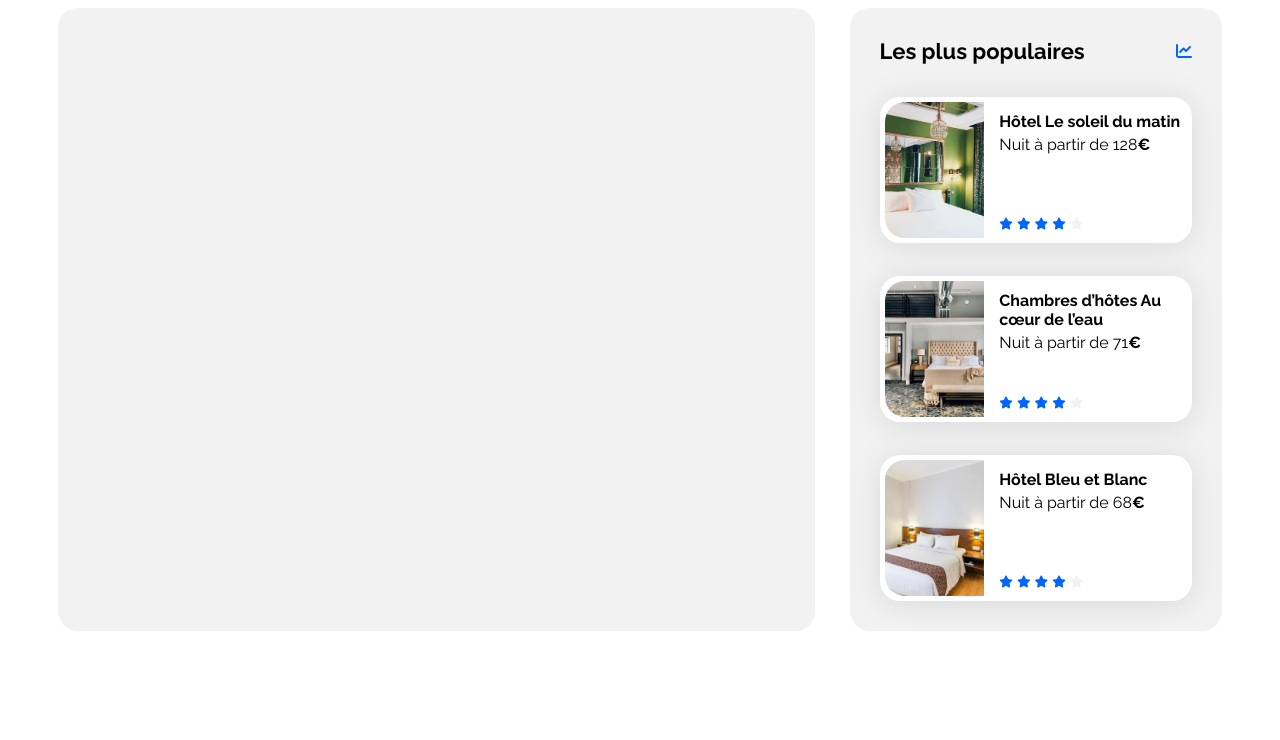
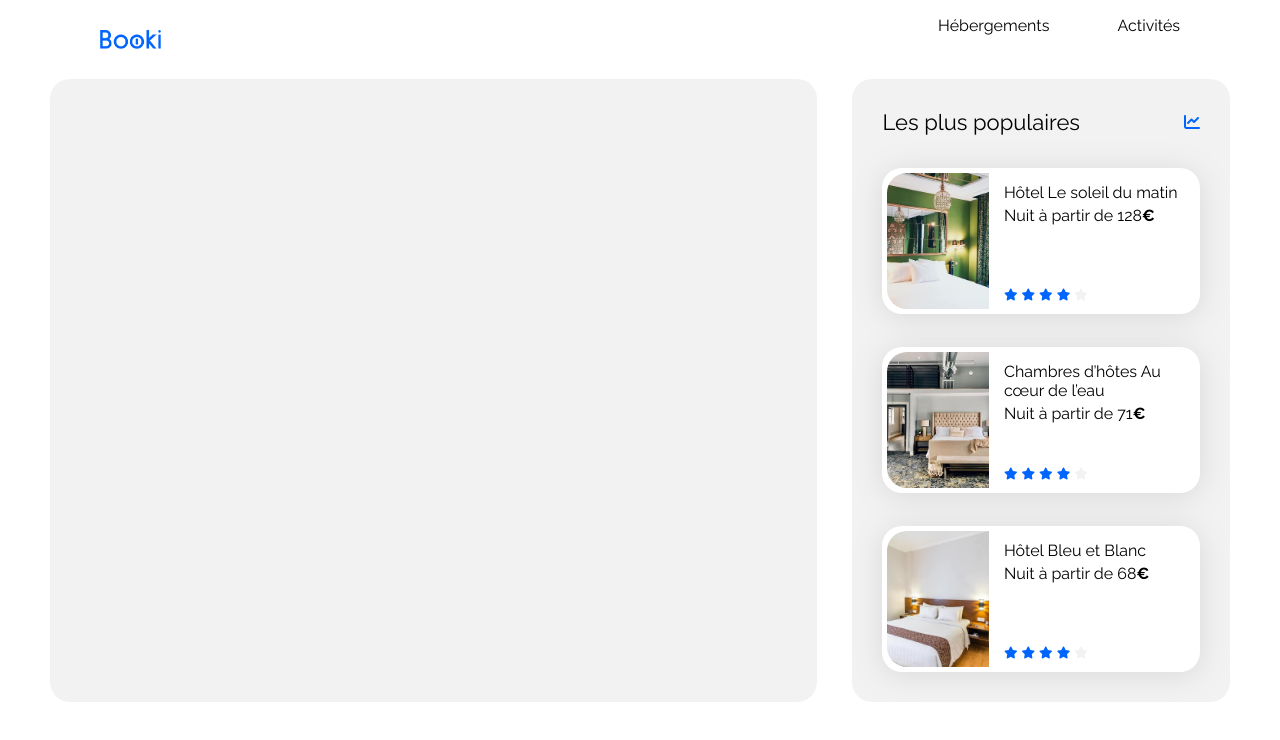
Before and after one commit to MXY93/P2_MV_Booki, a plain HTML site: page index.html in a window 1280 px wide. Drawn offline with Linux system fonts and the light colour scheme.

Commit message:
ajout du header avec html et css

```diff
--- a/index.html
+++ b/index.html
@@ -17,7 +17,17 @@
 
 <body>
     <div class="main-container">
-        <header></header>
+        <header>
+            <nav>
+                <img src="./images/logo/Booki.png" alt="logo">
+                <div class="barre-navigation">
+                    <ul>
+                        <li><a href="#">Hébergements</a></li>
+                        <li><a href="#">Activités</a></li>
+                    </ul>
+                </div>
+            </nav>
+        </header>
         <main>
             <div class="hebergements-and-populaires">
                 <section class="hebergements">
--- a/style.css
+++ b/style.css
@@ -1,6 +1,37 @@
 /****** General ***********/
 * {
     font-family: 'Raleway', sans-serif;
+    font-weight: 400;
+}
+
+body {
+    margin: 0;
+    padding: 0;
+}
+/* Header */
+nav {
+    display: flex;
+    justify-content: space-between;
+    align-items: flex-start;
+}
+
+nav img {
+    padding: 30px 50px 30px 50px;
+    height: 19px;
+    width: 61.09px;
+}
+nav ul {
+    font-weight: 400;
+    padding: 0px 50px 0px 50px;
+    display: flex;
+    list-style: none;
+    gap: 68px;
+}
+
+li a:hover {
+    padding-top: 14px;
+    border-top: 2px solid #0065FC;
+    color: #0065FC;
 }
 
 :root {
```
